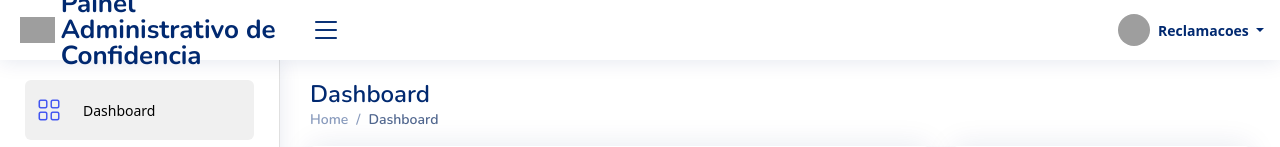
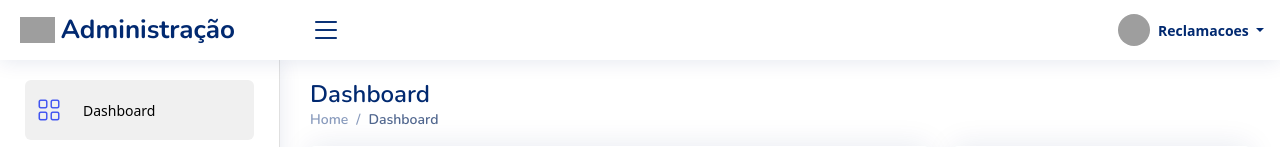
Before and after one commit to Orlandooguambe/sistema, a Flask app: page /painel in a window 1280 px wide. Shown: the top 147 px of the page. Run offline with Flask 3, Linux system fonts and the light colour scheme; a user stored in the database is signed in; data comes from the database, SQL or seed files in the repository; both versions use the stored data as it was after the commit; some libraries are stand-ins or nearby versions; grey boxes are pictures that could not be loaded.

Commit message:
Add solution for Index

```diff
--- a/run.py
+++ b/run.py
@@ -2233,7 +2233,6 @@ def usuarios_editar(uid):
     )
 
 
-
 @app.route("/admin/usuarios/<int:uid>/ativar", methods=["POST"])
 @login_required
 @require_profiles(PERFIS["USUARIOS_ADMIN"])
--- a/templates/admin/index.html
+++ b/templates/admin/index.html
@@ -25,7 +25,7 @@
     <div class="d-flex align-items-center justify-content-between">
       <a href="/" class="logo d-flex align-items-center">
         <img src="{{ url_for('static', filename='assets/img/logo.png') }}" alt="">
-        <span class="d-none d-lg-block"> Painel Administrativo de Confidencia</span>
+        <span class="d-none d-lg-block"> Administração </span>
       </a>
       <i class="bi bi-list toggle-sidebar-btn"></i>
     </div>
```
Also changed, not shown: confidencia.db.
